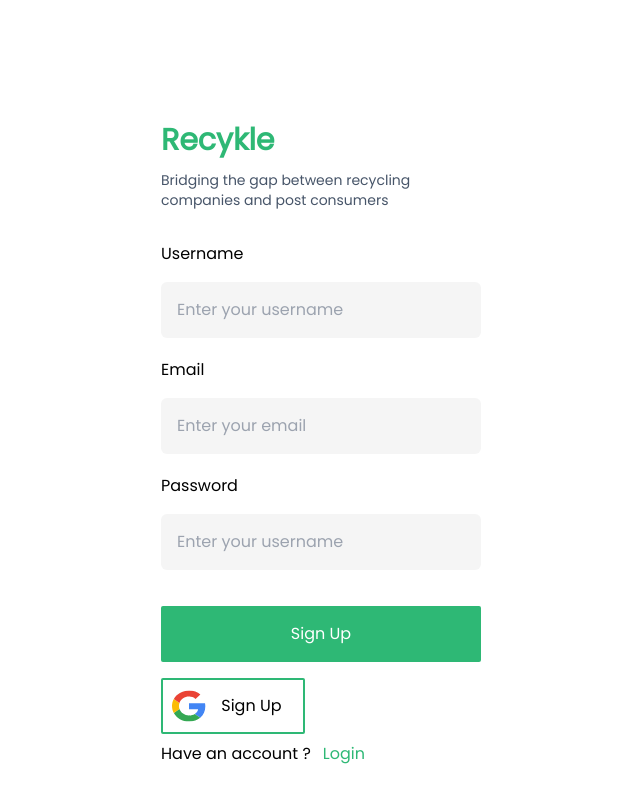
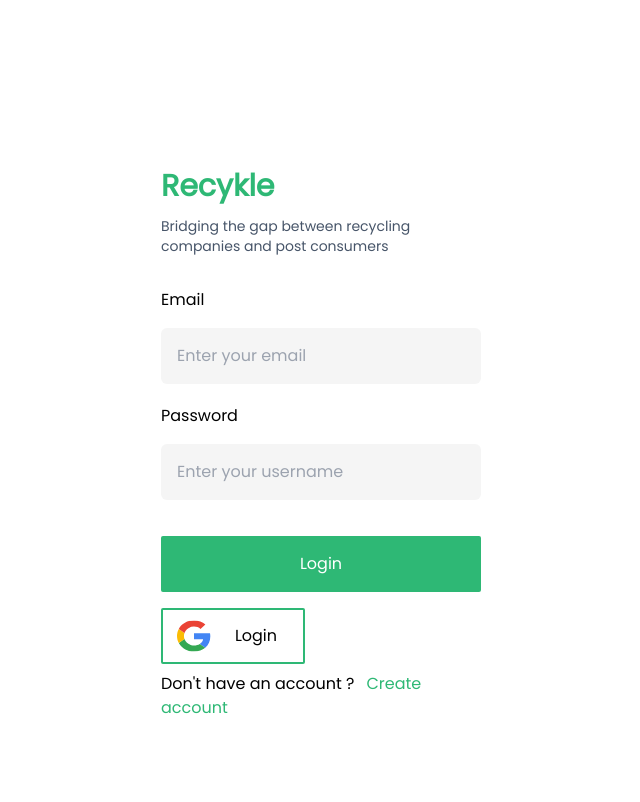
Before and after one commit to Adedoyin-Emmanuel/Recykle, a React (Vite) app: page /auth in a window 1280 px wide. Shown: the top 802 px of the page, without its empty margins (319-959 px from the left). Built offline with nearby package versions, Linux system fonts and the light colour scheme.

Commit message:
Feat: Finished Signup and Login UI

```diff
--- a/src/pages/Auth/Auth.tsx
+++ b/src/pages/Auth/Auth.tsx
@@ -1,4 +1,4 @@
-import React from "react";
+import React, { useState } from "react";
 import Container from "../../components/Container/Container";
 import Layout from "../../components/Layout/Layout";
 import Input from "../../components/Input/Input";
@@ -7,27 +7,63 @@ import GoogleIcon from "./../../assets/google.svg";
 
 //interface AuthProps {}
 
-const Auth: React.FC = (): JSX.Element => {
+const Header = (): JSX.Element => {
   return (
-    <Layout>
-      <Container>
-        <Login />
-      </Container>
-    </Layout>
-  );
-};
-
-const Login = (): JSX.Element => {
-  return (
-    <form className="login-section my-10 lg:w-1/4 w-11/12">
     <section className="form-header">
-        <h3 className="font-bold text-3xl text-green-300 capitalize">
-          recykle
-        </h3>
+      <h3 className="font-bold text-3xl text-green-300 capitalize">recykle</h3>
       <p className="text-slate-600 text-sm py-3">
         Bridging the gap between recycling companies and post consumers
       </p>
     </section>
+  );
+};
+
+const Auth: React.FC = (): JSX.Element => {
+  const Login = (): JSX.Element => {
+    return (
+      <form className="login-section my-10 lg:w-1/4 w-11/12">
+        <Header />
+        <div className="username my-5">
+          <label htmlFor="username" className="capitalize">
+            email
+          </label>
+          <Input placeholder="Enter your email" type="email" />
+        </div>
+
+        <div className="username my-5">
+          <label htmlFor="username" className="capitalize">
+            password
+          </label>
+          <Input placeholder="Enter your username" type="text" />
+        </div>
+
+        <Button outline={false} className="w-full my-4">
+          login
+        </Button>
+
+        <section className="google-auth flex w-full items-center justify-start">
+          <Button outline className="w-36 flex items-center justify-around">
+            <img src={GoogleIcon} alt="sign up google" className="" />
+            <p className="capitalize px-3">login</p>
+          </Button>
+        </section>
+        <p className="account-details my-2">
+          Don't have an account ?
+          <span
+            className="text-green-300 px-3 cursor-pointer appearance-none"
+            onClick={handleCreateAccountTextClick}
+          >
+            Create account
+          </span>
+        </p>
+      </form>
+    );
+  };
+
+  const SignUp = (): JSX.Element => {
+    return (
+      <form className="login-section my-10 lg:w-1/4 w-11/12">
+        <Header />
         <div className="username my-5">
           <label htmlFor="username" className="capitalize">
             username
@@ -60,12 +96,30 @@ const Login = (): JSX.Element => {
         </section>
         <p className="account-details my-2">
           Have an account ?
-        <span className="text-green-300 px-3 cursor-pointer appearance-none">
+          <span
+            className="text-green-300 px-3 cursor-pointer appearance-none"
+            onClick={handleLoginTextClick}
+          >
             Login
           </span>
         </p>
       </form>
     );
   };
+  const [authType, setAuthType] = useState<JSX.Element>(<Login />);
+
+  const handleLoginTextClick = () => {
+    setAuthType(<Login />);
+  };
+
+  const handleCreateAccountTextClick = () => {
+    setAuthType(<SignUp />);
+  };
+  return (
+    <Layout>
+      <Container>{authType}</Container>
+    </Layout>
+  );
+};
 
 export default Auth;
```
Lines whose indentation alone changed are shown as unchanged.
